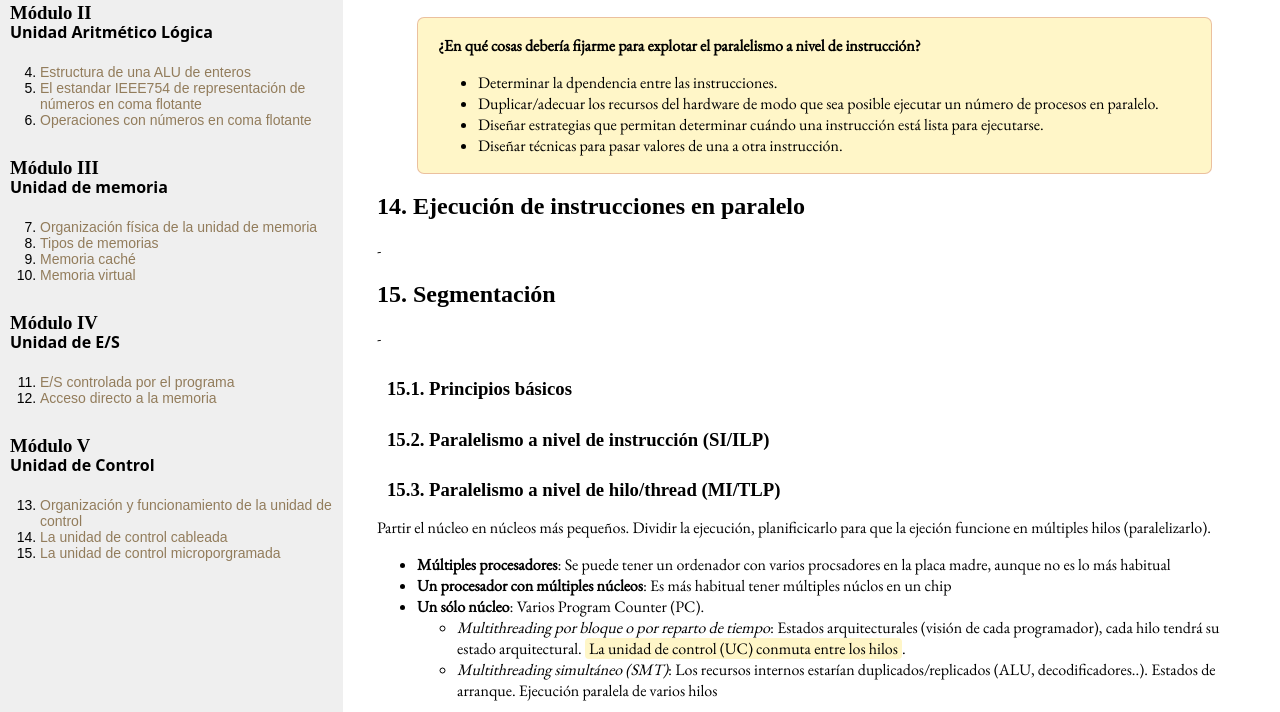
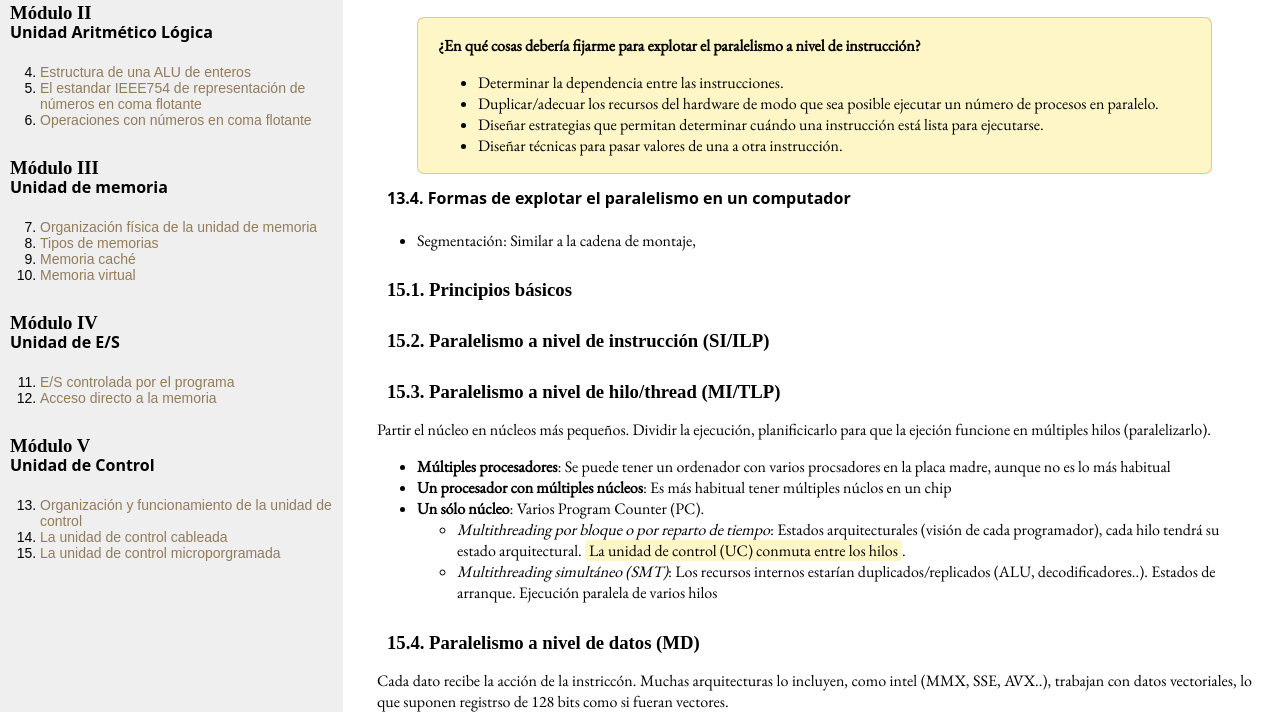
Before and after one commit to dkaerit/EDC, a Jekyll site: the page built from _posts/2020-10-05-TEMA02.md, in a window 1280 px wide and 900 px high, scrolled down 15287 px, cut to the strip 188-900 px from the top of the window. Built offline with Jekyll 4.4.1, drawn with Linux system fonts in a browser that asks for light colours; some web fonts are replaced.

Commit message:
Update 2020-10-05-TEMA02.md

```diff
--- a/_posts/2020-10-05-TEMA02.md
+++ b/_posts/2020-10-05-TEMA02.md
@@ -470,23 +470,19 @@ El flujo de datos/información se refiere acerca del movimiento que tienen los d
 
 ### 13.2. Paralelismo en el hardware
 
-<center><img src="https://i.gyazo.com/abbc4c7b5d03828590c1fe3f7bce9dad.png"></center>
+<center><img src="https://i.gyazo.com/10018815a896f4f5ed66eafc1183e632.png"></center>
 
 #### 13.3.1 Paralelismo a nivel de instrucción
 
 > **¿En qué cosas debería fijarme para explotar el paralelismo a nivel de instrucción?**
 >
-> - Determinar la dpendencia entre las instrucciones.<br>
+> - Determinar la dependencia entre las instrucciones.<br>
 > - Duplicar/adecuar los recursos del hardware de modo que sea posible ejecutar un número de procesos en paralelo.<br>
 > - Diseñar estrategias que permitan determinar cuándo una instrucción está lista para ejecutarse.<br>
 > - Diseñar técnicas para pasar valores de una a otra instrucción.<br>
 
-
-## 14. Ejecución de instrucciones en paralelo
--
-
-## 15. Segmentación
--
+#### 13.4. Formas de explotar el paralelismo en un computador
+  * Segmentación: Similar a la cadena de montaje,
 
 ### 15.1. Principios básicos
 ### 15.2. Paralelismo a nivel de instrucción (SI/ILP)
```
